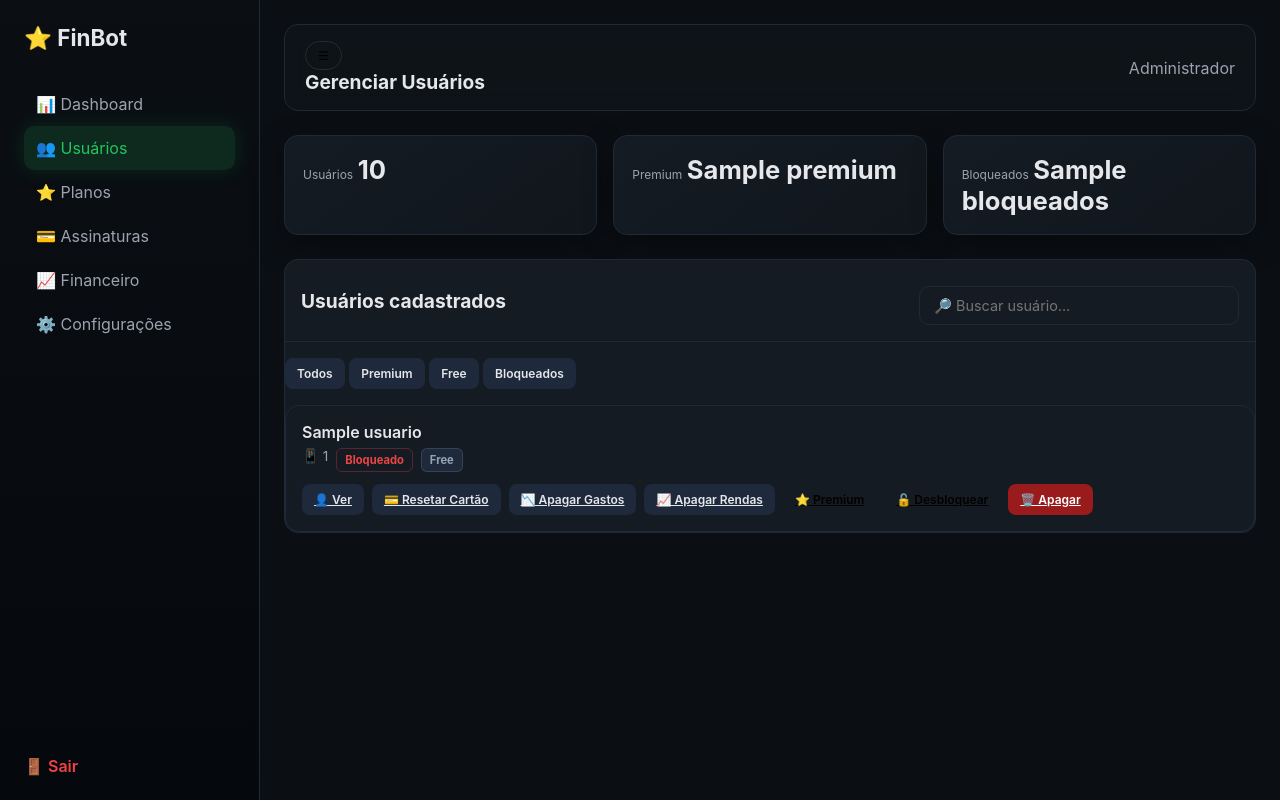
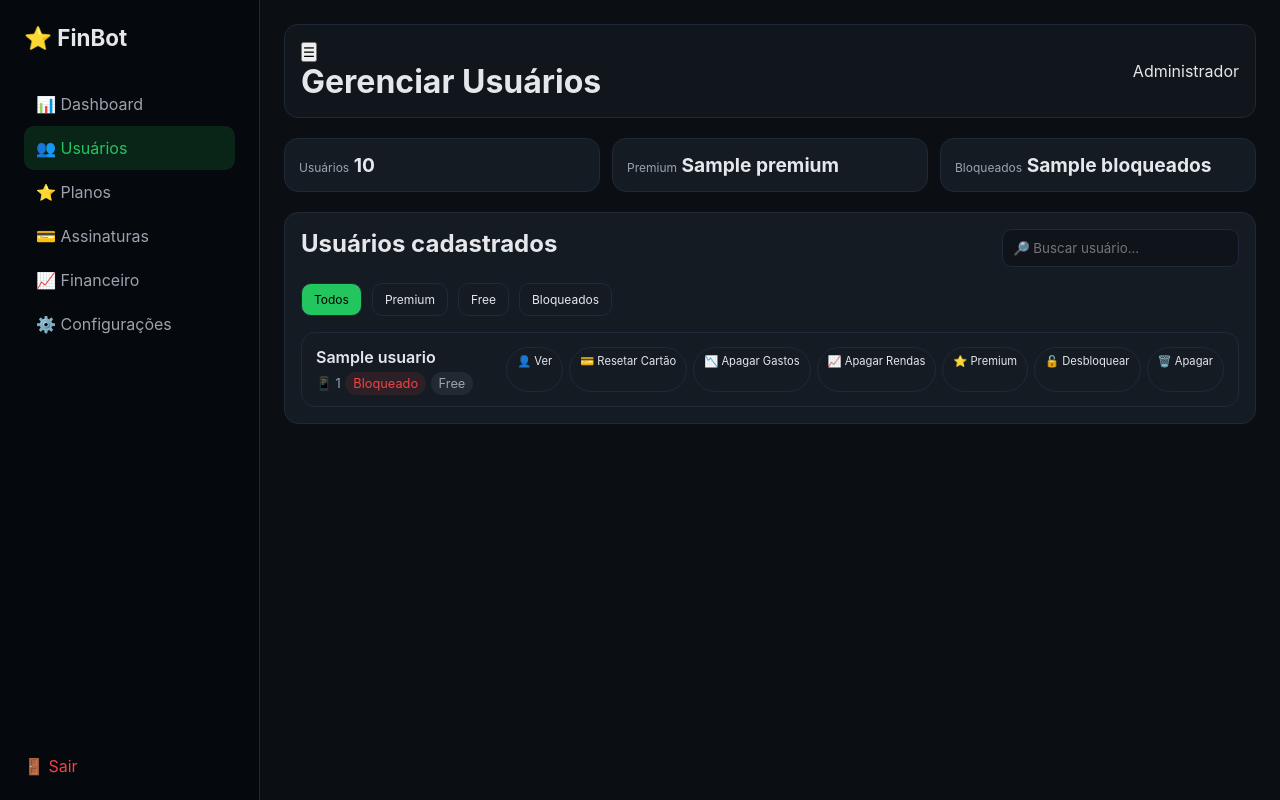
Before and after one commit to Maxborbadev/finbot-borba-tech, a Flask app: template backend/admin_painel/templates/admin_usuarios.html in a window 1280 px wide. Run offline with Flask 3, Linux system fonts and the light colour scheme; the template is opened without the code that fills it: most values are stand-ins (such as "Sample title", 1, 10 or a date in 2020); parts of the project's set-up code (start-up, migrations or seed data) failed here and were passed over.

Commit message:
ajusta de paginas do admin

```diff
--- /dev/null
+++ b/backend/admin_painel/static/admin_usuarios.css
@@ -0,0 +1,299 @@
+/* =========================================
+RESET
+========================================= */
+* {
+  margin: 0;
+  padding: 0;
+  box-sizing: border-box;
+  font-family: "Inter", system-ui, sans-serif;
+}
+
+/* =========================================
+VARIÁVEIS
+========================================= */
+:root {
+  --bg: #0b0f14;
+  --card: #151b23;
+  --border: #1f2937;
+
+  --text: #e5e7eb;
+  --muted: #9ca3af;
+
+  --primary: #22c55e;
+  --danger: #ef4444;
+  --warning: #facc15;
+
+  --radius: 14px;
+  --shadow: 0 10px 30px rgba(0, 0, 0, 0.4);
+}
+
+/* =========================================
+BODY / LAYOUT
+========================================= */
+body {
+  background: var(--bg);
+  color: var(--text);
+}
+
+.dashboard {
+  display: grid;
+  grid-template-columns: 260px 1fr;
+  min-height: 100vh;
+}
+
+/* =========================================
+SIDEBAR
+========================================= */
+.sidebar {
+  background: #05080c;
+  border-right: 1px solid var(--border);
+  padding: 24px;
+  display: flex;
+  flex-direction: column;
+  gap: 30px;
+}
+
+.logo {
+  font-size: 1.4rem;
+  font-weight: 700;
+}
+
+.menu a {
+  padding: 12px;
+  border-radius: 10px;
+  text-decoration: none;
+  color: var(--muted);
+  display: block;
+}
+
+.menu a:hover {
+  background: #1a2230;
+  color: white;
+}
+
+.menu a.active {
+  background: rgba(34, 197, 94, 0.15);
+  color: var(--primary);
+}
+
+.logout {
+  margin-top: auto;
+  color: var(--danger);
+  text-decoration: none;
+}
+
+/* =========================================
+MAIN
+========================================= */
+.main {
+  padding: 24px;
+  display: flex;
+  flex-direction: column;
+  gap: 20px;
+}
+
+/* =========================================
+HEADER
+========================================= */
+.header {
+  display: flex;
+  justify-content: space-between;
+  align-items: center;
+  background: #11161c;
+  padding: 16px;
+  border-radius: var(--radius);
+  border: 1px solid var(--border);
+}
+
+/* =========================================
+STATS
+========================================= */
+.stats {
+  display: grid;
+  grid-template-columns: repeat(auto-fit, minmax(140px, 1fr));
+  gap: 12px;
+}
+
+.stat-card {
+  background: var(--card);
+  border: 1px solid var(--border);
+  border-radius: var(--radius);
+  padding: 14px;
+}
+
+.stat-title {
+  font-size: 0.75rem;
+  color: var(--muted);
+}
+
+.stat-value {
+  font-size: 1.2rem;
+  font-weight: bold;
+}
+
+/* =========================================
+USERS
+========================================= */
+.users {
+  background: var(--card);
+  border: 1px solid var(--border);
+  border-radius: var(--radius);
+  padding: 16px;
+  display: flex;
+  flex-direction: column;
+  gap: 16px;
+}
+
+.section-header {
+  display: flex;
+  justify-content: space-between;
+  flex-wrap: wrap;
+  gap: 10px;
+}
+
+/* =========================================
+BUSCA
+========================================= */
+.user-search {
+  padding: 10px;
+  border-radius: 10px;
+  border: 1px solid var(--border);
+  background: #0f141a;
+  color: white;
+}
+
+/* =========================================
+FILTROS
+========================================= */
+.user-filters {
+  display: flex;
+  gap: 10px;
+  flex-wrap: wrap;
+}
+
+.btn.filtro {
+  background: var(--card);
+  border: 1px solid var(--border);
+  padding: 8px 12px;
+  border-radius: 10px;
+  cursor: pointer;
+  font-size: 0.75rem;
+}
+
+.btn.filtro.active {
+  background: var(--primary);
+  color: black;
+}
+
+/* =========================================
+LISTA
+========================================= */
+.user-list {
+  display: flex;
+  flex-direction: column;
+  gap: 12px;
+}
+
+/* =========================================
+CARD USUÁRIO
+========================================= */
+.user-item {
+  background: var(--card);
+  border: 1px solid var(--border);
+  padding: 14px;
+  border-radius: var(--radius);
+  display: flex;
+  justify-content: space-between;
+  flex-wrap: wrap;
+  gap: 10px;
+}
+
+.user-main {
+  display: flex;
+  flex-direction: column;
+  gap: 5px;
+}
+
+.user-name {
+  font-weight: 600;
+}
+
+/* 🔥 resolve texto grande (whatsapp) */
+.user-meta span {
+  word-break: break-word;
+  overflow-wrap: anywhere;
+  font-size: 0.8rem;
+  color: var(--muted);
+}
+
+/* =========================================
+BADGES
+========================================= */
+.badge {
+  font-size: 0.7rem;
+  padding: 4px 8px;
+  border-radius: 999px;
+}
+
+.badge.ativo {
+  background: rgba(34, 197, 94, 0.1);
+  color: var(--primary);
+}
+
+.badge.bloqueado {
+  background: rgba(239, 68, 68, 0.1);
+  color: var(--danger);
+}
+
+.badge.premium {
+  background: rgba(250, 204, 21, 0.1);
+  color: var(--warning);
+}
+
+.badge.free {
+  background: rgba(148, 163, 184, 0.1);
+  color: var(--muted);
+}
+
+/* =========================================
+AÇÕES
+========================================= */
+.user-actions {
+  display: flex;
+  flex-wrap: wrap;
+  gap: 6px;
+}
+
+.btn {
+  border: 1px solid var(--border);
+  padding: 6px 10px;
+  border-radius: 999px;
+  font-size: 0.7rem;
+  text-decoration: none;
+  color: var(--text);
+}
+
+/* =========================================
+RESPONSIVO
+========================================= */
+@media (max-width: 900px) {
+  .dashboard {
+    grid-template-columns: 1fr;
+  }
+
+  .sidebar {
+    position: fixed;
+    left: -260px;
+    top: 0;
+    height: 100%;
+  }
+
+  .sidebar.open {
+    left: 0;
+  }
+
+  .user-item {
+    flex-direction: column;
+    align-items: flex-start;
+  }
+}
--- a/backend/admin_painel/templates/admin_usuarios.html
+++ b/backend/admin_painel/templates/admin_usuarios.html
@@ -6,14 +6,7 @@
 
     <meta name="viewport" content="width=device-width, initial-scale=1.0" />
 
-    <link
-      rel="stylesheet"
-      href="{{ url_for('static', filename='admin_painel.css') }}"
-    />
-    <link
-      rel="stylesheet"
-      href="{{ url_for('static', filename='admin_usuarios.usuarios.css') }}"
-    />
+    <link rel="stylesheet" href="{{ url_for('static', filename='admin_usuarios.css') }}">
 
     <link
       rel="icon"
```
Also changed, not shown: backend/admin_painel/static/admin.css (added, +305 -0 lines), backend/admin_painel/templates/admin_usuario.html (+2 -6 lines).
